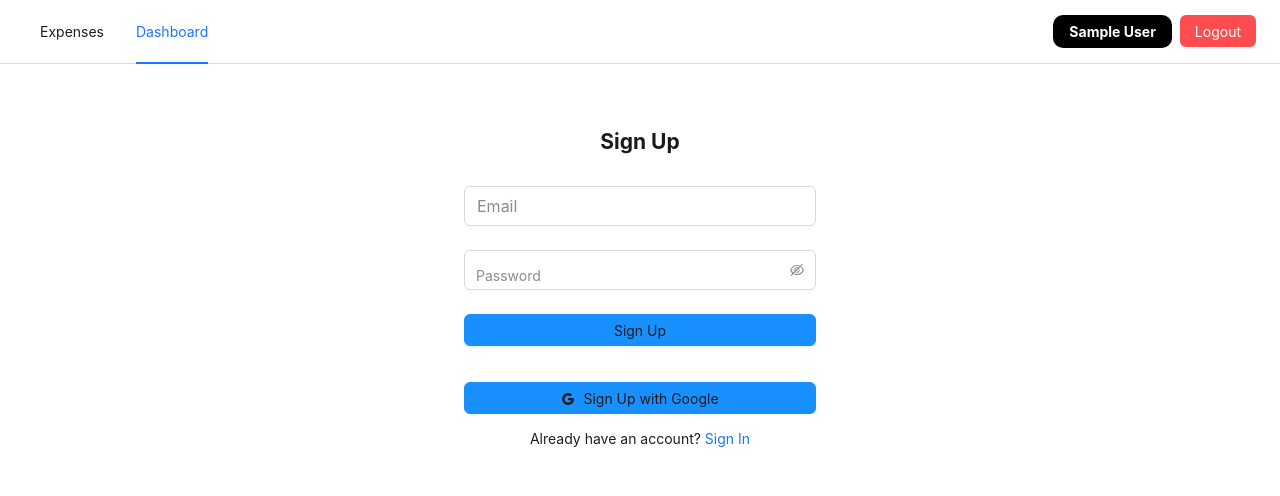
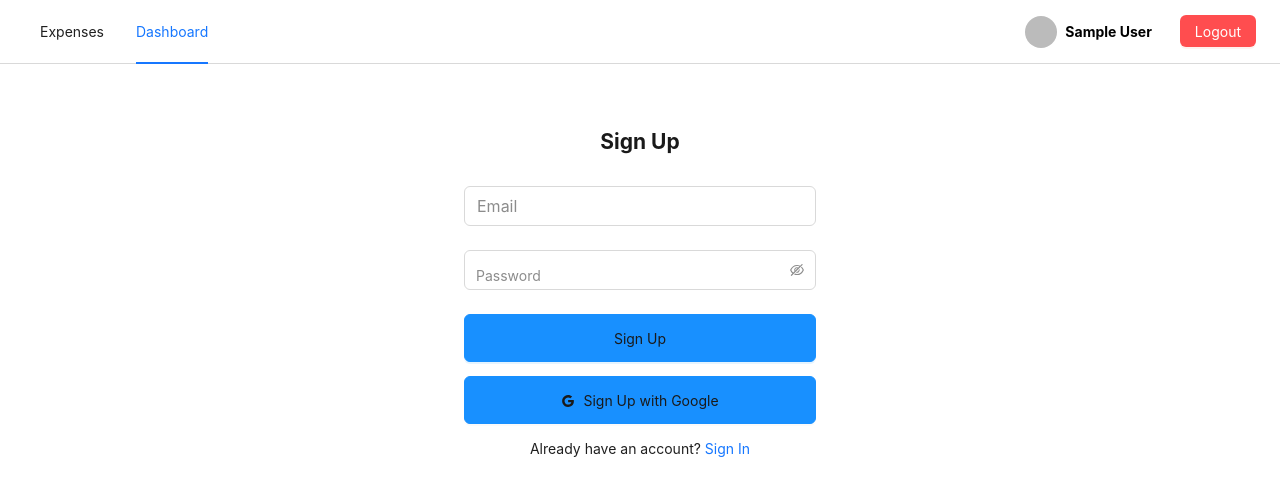
Before and after one commit to KSAIM09/expense-tracker, a React (Vite) app: page /signup in a window 1280 px wide. Shown: the top 496 px of the page. Built offline with nearby package versions, Linux system fonts and the light colour scheme; no server answers; the database is empty; sample sign-in values are in the browser's storage.

Commit message:
minor fixes

```diff
--- a/src/App.jsx
+++ b/src/App.jsx
@@ -1,6 +1,7 @@
 import { useState, useEffect } from 'react';
 import { BrowserRouter as Router, Routes, Route, Navigate, useLocation, useNavigate } from 'react-router-dom';
 import { Layout, Menu, Button, Space } from 'antd';
+import { UserOutlined } from '@ant-design/icons';
 import './index.css';
 import ExpenseForm from './components/ExpenseForm';
 import ExpenseList from './components/ExpenseList';
@@ -27,6 +28,9 @@ function App() {
   useEffect(() => {
     const unsubscribe = onAuthStateChanged(auth, (user) => {
       setUser(user);
+      if (!user && location.pathname !== '/signin' && location.pathname !== '/signup') {
+        navigate('/signin'); // Redirect to sign-in page if not authenticated
+      }
     });
     return () => unsubscribe();
   }, []);
@@ -77,7 +81,7 @@ function App() {
 
   return (
     <Layout className="layout">
-      <Header style={{ background: '#fff', padding: '0 24px' }}>
+      <Header style={{ background: '#fff', padding: '0 24px', display: 'flex', justifyContent: 'space-between', alignItems: 'center' }}>
         <div style={{ display: 'flex', justifyContent: 'space-between', alignItems: 'center', width: '100%' }}>
           <Menu
             theme="light"
@@ -95,8 +99,21 @@ function App() {
           />
           {user && (
             <Space>
-              <span style={{ color: 'white', backgroundColor: "black", padding: "8px 16px", borderRadius: "10px", fontWeight: "bold" }}>{user.displayName || formatEmail(user.email)}</span>
-              <Button type="primary" danger onClick={handleLogout} style={{ border: "none" }}>
+              <span style={{ display: 'flex', alignItems: 'center', gap: '8px' }}>
+                {user.photoURL ? (
+                  <img
+                    src={user.photoURL}
+                    alt="User"
+                    style={{ width: '32px', height: '32px', borderRadius: '50%' }}
+                  />
+                ) : (
+                  <UserOutlined style={{ fontSize: '18px', color: 'black' }} />
+                )}
+                <span style={{ color: 'black',fontWeight: "bold" }}>
+                  {user.displayName || formatEmail(user.email)}
+                </span>
+              </span>
+              <Button type="primary" danger onClick={handleLogout} style={{ border: "none", marginLeft: "20px" }}>
                 Logout
               </Button>
             </Space>
--- a/src/components/Signup.jsx
+++ b/src/components/Signup.jsx
@@ -27,7 +27,7 @@ function Signup() {
     try {
       await signInWithPopup(auth, googleProvider);
       message.success('Google Sign-In successful!');
-      navigate('/'); // Redirect to the main app
+      navigate('/expenses'); // Redirect to the main app
     } catch (error) {
       message.error(error.message);
     }
@@ -46,7 +46,7 @@ function Signup() {
           name="email"
           rules={[{ required: true, message: 'Please input your email!' }]}
         >
-          <Input placeholder="Email" style={{ height: '40px' }} />
+          <Input placeholder="Email" style={{ height: '40px', padding: '8px 12px' }} />
         </Form.Item>
         <Form.Item
           name="password"
@@ -55,7 +55,7 @@ function Signup() {
           <Input.Password placeholder="Password" style={{ height: '40px' }} />
         </Form.Item>
         <Form.Item>
-          <Button type="primary" htmlType="submit" loading={loading} block>
+          <Button type="primary" htmlType="submit" loading={loading} block style={{ height: '48px' }}>
             Sign Up
           </Button>
         </Form.Item>
@@ -64,7 +64,7 @@ function Signup() {
         type="default"
         icon={<GoogleOutlined />}
         onClick={handleGoogleSignIn}
-        style={{ width: '100%', marginTop: '12px' }}
+        style={{ width: '100%', height: '48px', marginTop: '-10px' }}
       >
         Sign Up with Google
       </Button>
```
